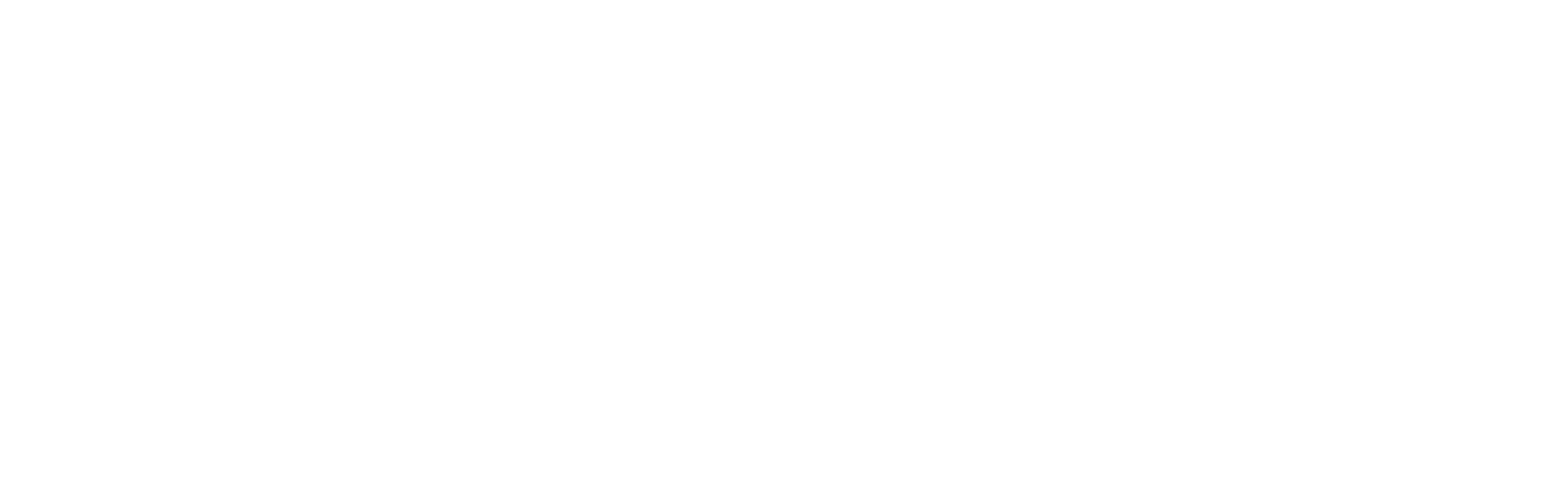
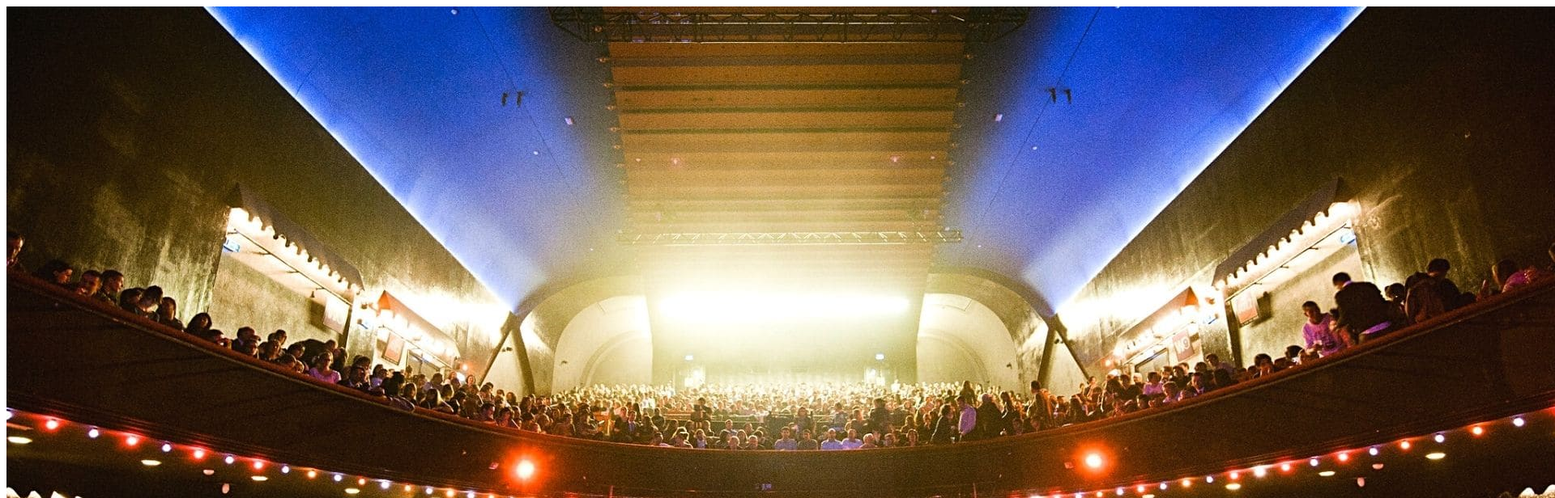
Before and after one commit to RF77/RF77.github.io, a plain HTML site: page index.html in a window 1280 px wide. Shown: the top 616 px of the page at 81% size, 1920 px wide, since content can reach past the window. Drawn offline with Linux system fonts and the light colour scheme.

Commit message:
Update index.html

```diff
--- a/index.html
+++ b/index.html
@@ -1,8 +1,6 @@
+<!DOCTYPE html>
 <html>
-  <head>
-
-  </head>
   <body>
-    <img href="test.jpg"/>
+    <img src="test.jpg"/>
   </body>
 </html>
```
